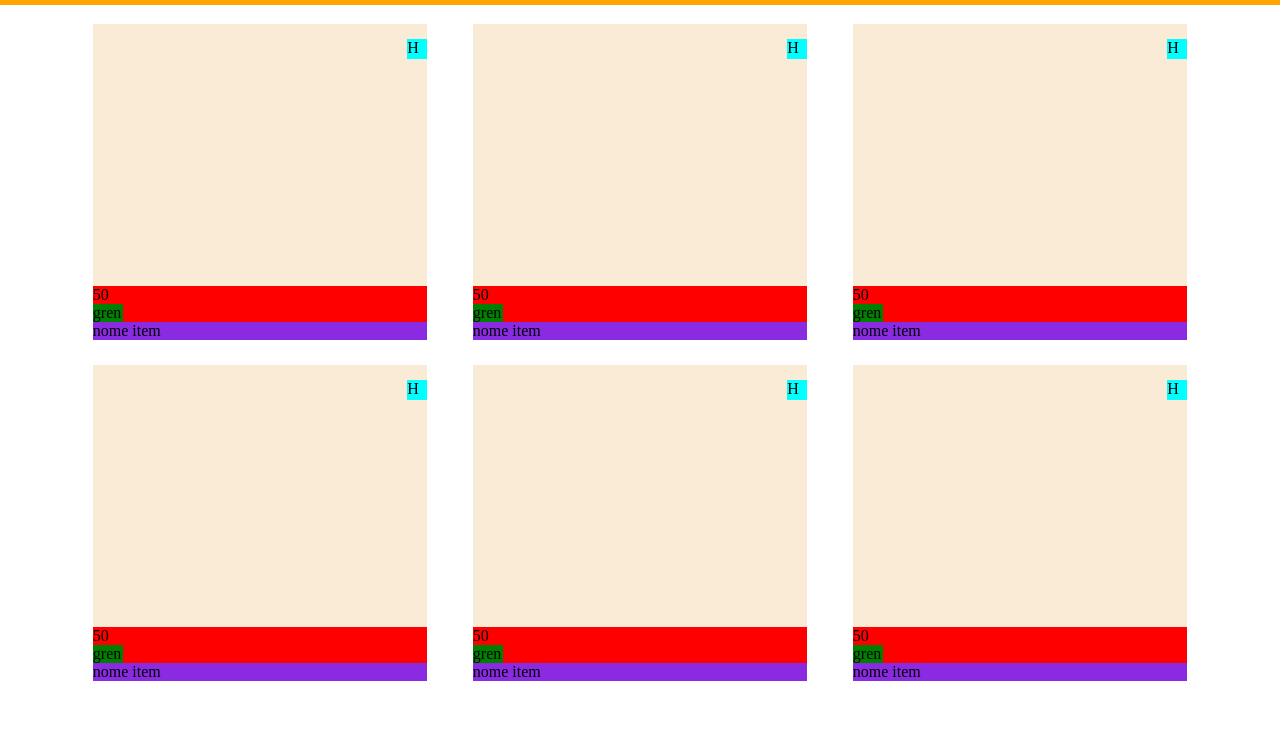
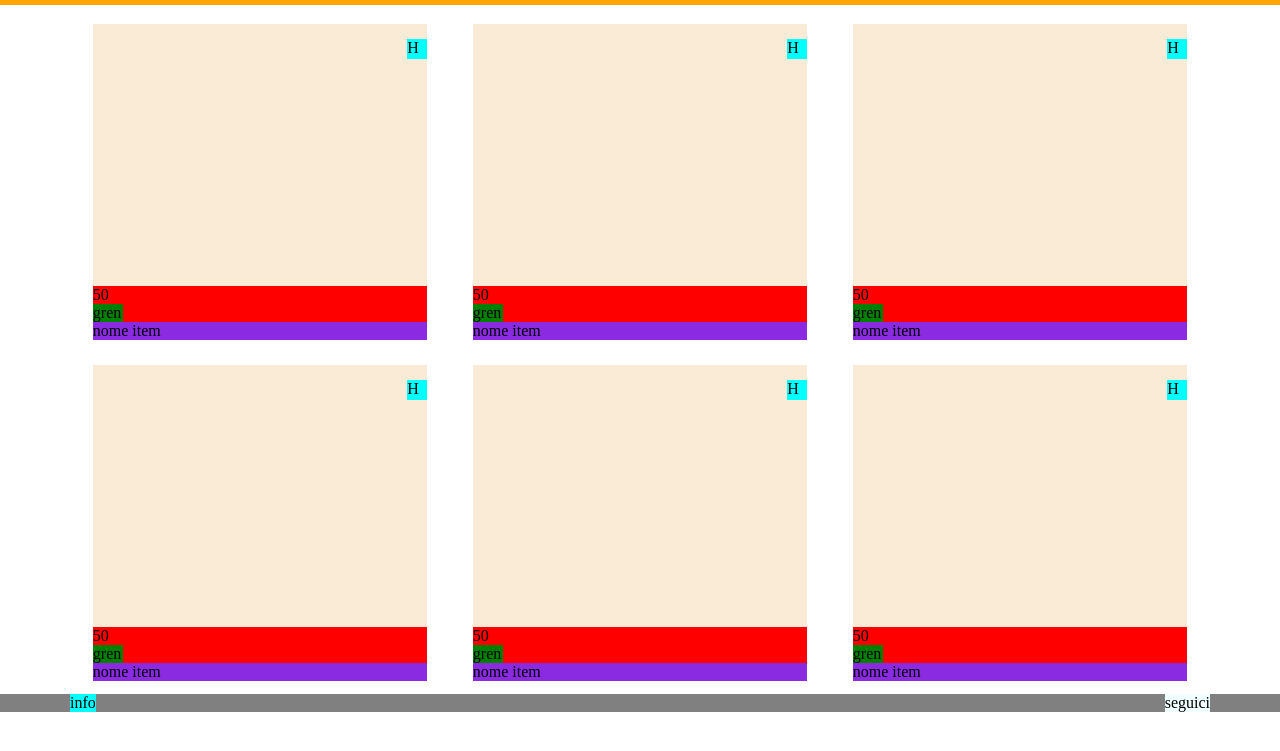
Before and after one commit to CatalanoLorenzo/html-css-boolando, a plain HTML site: page index.html in a window 1280 px wide. Shown: the part 29-780 px from the top of the page. Drawn offline with Linux system fonts and the light colour scheme.

Commit message:
add footerbar

```diff
--- a/asset/css/style.css
+++ b/asset/css/style.css
@@ -58,6 +58,15 @@
 .debug .item{
     height: 298px;
 }
+.debug footer{
+    background-color: gray;
+}
+.debug .info{
+    background-color: aqua;
+}
+.debug .meet{
+    background-color: azure;
+}
 /* /debug */
 /* header */
 header{
@@ -101,3 +110,13 @@ nav{
 .green{
     display: inline-block;
 }
+/* /main */
+/* footer */
+.footerbar{
+    justify-content: center;
+}
+.bar{
+    justify-content: space-between;
+    max-width: 1140px;
+    width: 100%;
+}
--- a/index.html
+++ b/index.html
@@ -86,8 +86,13 @@
             </div>
         </div>
     </main>
-    <footer>
-
+    <footer class="">
+        <div class="footerbar d-flex">
+            <div class="bar d-flex">
+                <div class="info">info</div>
+                <div class="meet">seguici</div>
+            </div>
+        </div>
     </footer>
 </body>
 
```
